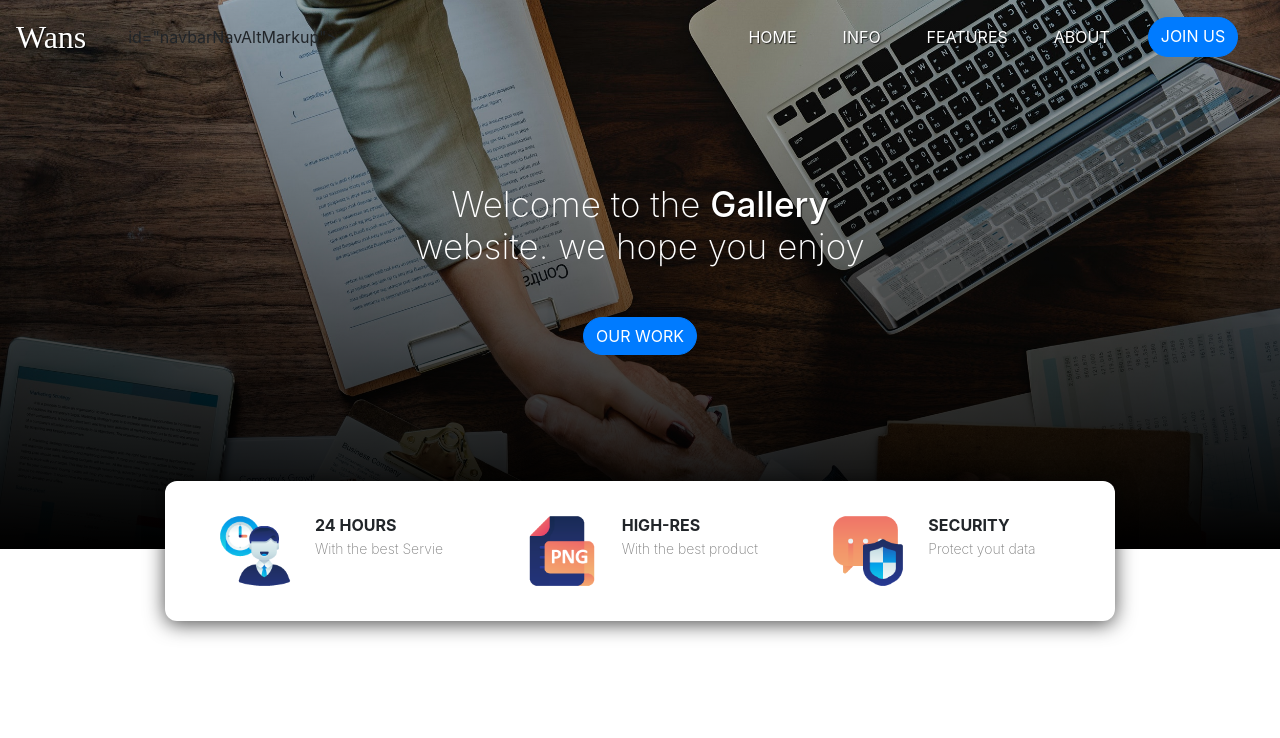
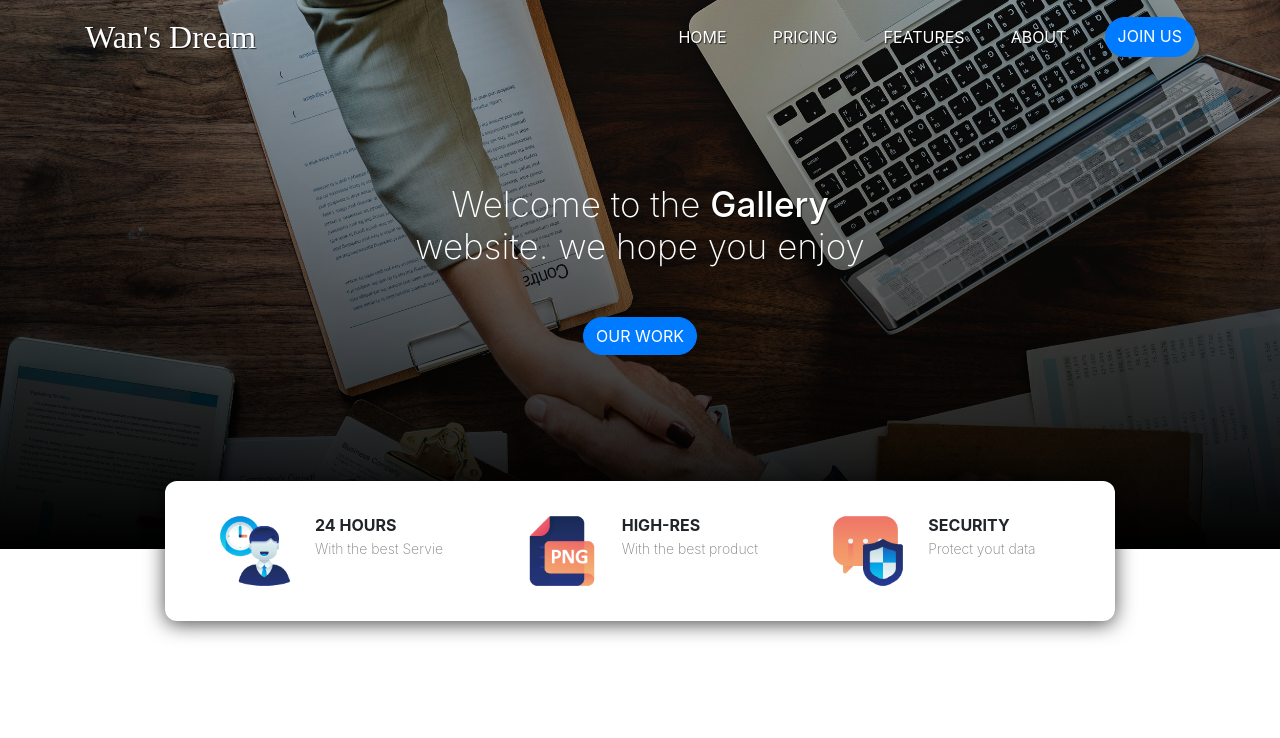
Before and after one commit to armandream/LandingPage, a plain HTML site: page index.html in a window 1280 px wide. Shown: the top 738 px of the page. Drawn offline with nearby package versions, Linux system fonts and the light colour scheme; a web font is replaced by a local one.

Commit message:
Update index.html

```diff
--- a/index.html
+++ b/index.html
@@ -19,15 +19,15 @@
   <body>
     <!-- navbar -->
     <nav class="navbar navbar-expand-lg navbar-light">
-      <a class="navbar-brand" href="#">Wans</a>
       <div class="container">
+      <a class="navbar-brand" href="#">Wan's Dream</a>
       <button class="navbar-toggler" type="button" data-toggle="collapse" data-target="#navbarNavAltMarkup" aria-controls="navbarNavAltMarkup" aria-expanded="false" aria-label="Toggle navigation">
         <span class="navbar-toggler-icon"></span>
       </button>
-        <div class="collapse navbar-collapse"> id="navbarNavAltMarkup">
+      <div class="collapse navbar-collapse" id="navbarNavAltMarkup">
         <div class="navbar-nav ml-auto">
           <a class="nav-item nav-link active" href="#">Home <span class="sr-only">(current)</span></a>
-            <a class="nav-item nav-link" href="#">Info</a>
+          <a class="nav-item nav-link" href="#">Pricing</a>
           <a class="nav-item nav-link" href="#">Features</a>
           <a class="nav-item nav-link" href="#">About</a>
           <a class="nav-item btn btn-primary tombol" href="#">Join Us</a>
@@ -35,6 +35,7 @@
       </div>
   </div>
     </nav>
+
     <!-- end nav -->
     <!-- Jumbotron -->
     <div class="jumbotron jumbotron-fluid">
```
Lines whose indentation alone changed are shown as unchanged.
